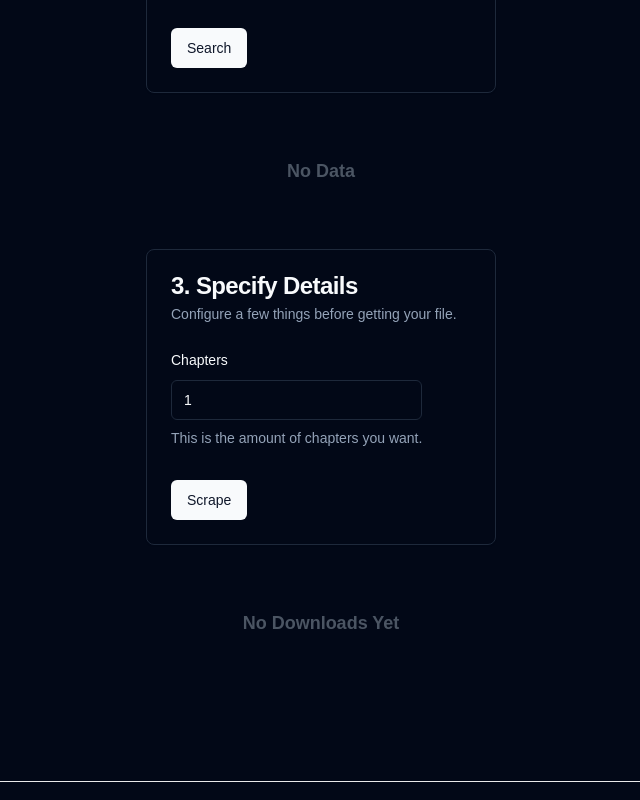
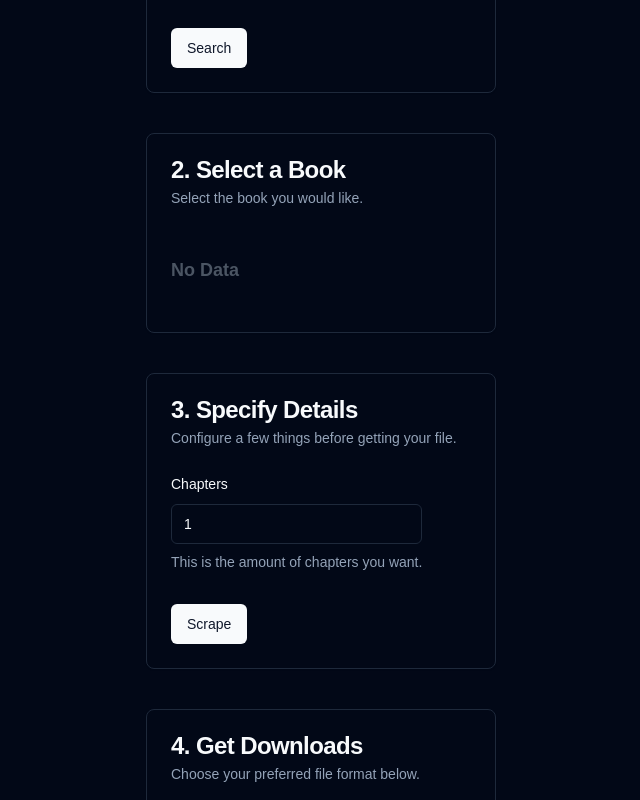
Before and after one commit to eftpmc/librari, a Next.js app: page / in a window 1280 px wide. Shown: the part 380-1180 px from the top of the page, without its empty margins (319-959 px from the left). Built offline with nearby package versions, Linux system fonts and the light colour scheme.

Commit message:
cards on loading

```diff
--- a/src/components/icon-container.tsx
+++ b/src/components/icon-container.tsx
@@ -60,9 +60,17 @@ export function IconButtonContainer({ downloadsCalldown }: ContainerProps) {
   }, [downloadsCalldown]);
 
   if (isLoading) return (
+    <Card className="w-[350px]">
+      <CardHeader>
+        <CardTitle>4. Get Downloads</CardTitle>
+        <CardDescription>Choose your preferred file format below.</CardDescription>
+      </CardHeader>
+      <CardContent className="flex space-x-4">
         <div className="flex justify-center items-center py-6 text-lg font-semibold text-gray-600">
           No Downloads Yet
         </div>
+      </CardContent>
+    </Card>
   );
 
   if (error) return (
--- a/src/components/searchresults/component.tsx
+++ b/src/components/searchresults/component.tsx
@@ -43,9 +43,17 @@ export function SearchResults({ keyword, titleCallback, urlCallback }: SearchRes
 
   // Styled loading state
   if (isLoading) return (
-    <div className="flex justify-center items-center py-6 text-lg font-semibold text-gray-600">
-      No Data
-    </div>
+    <Card className="w-[350px]">
+      <CardHeader>
+        <CardTitle>2. Select a Book</CardTitle>
+        <CardDescription>Select the book you would like.</CardDescription>
+      </CardHeader>
+      <CardContent className="flex space-x-4">
+        <div className="flex justify-center items-center py-6 text-lg font-semibold text-gray-600">
+          No Data
+        </div>
+      </CardContent>
+    </Card>
   );
 
   // Styled error state
```
Lines whose indentation alone changed are shown as unchanged.
